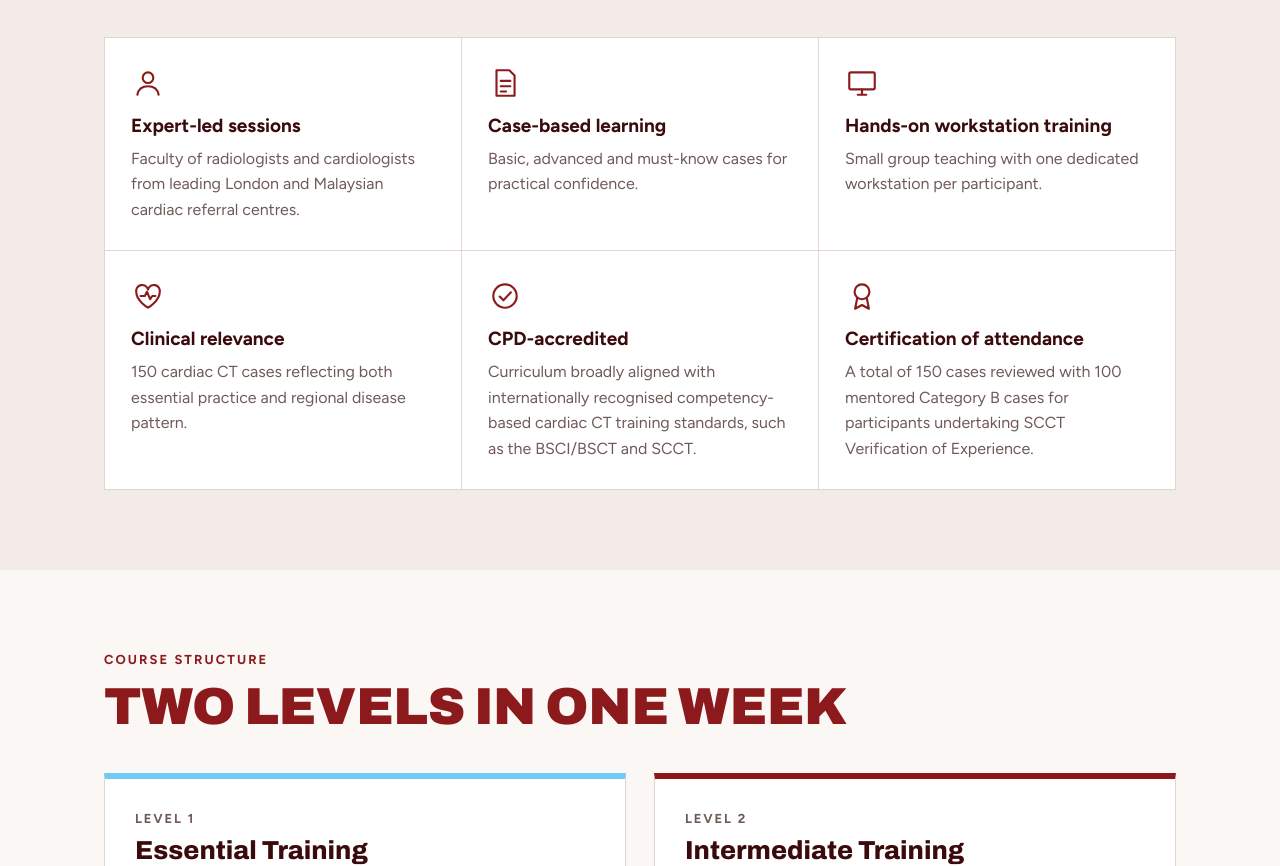
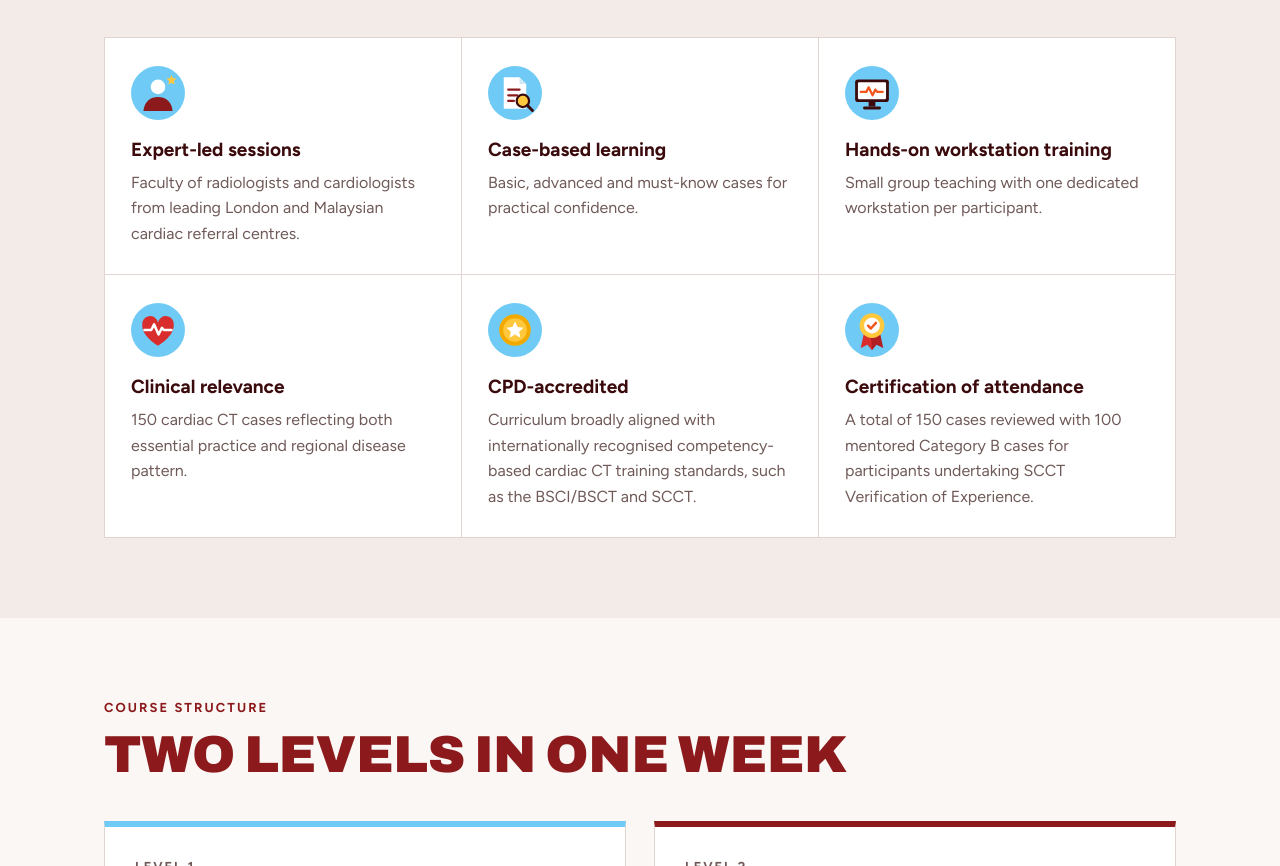
Before and after one commit to medonex11-evx/cardiac-ct-course, a plain HTML site: page index.html in a window 1280 px wide. Shown: the part 2154-3020 px from the top of the page. Drawn offline with Linux system fonts and the light colour scheme.

Commit message:
Update index.html

```diff
--- a/index.html
+++ b/index.html
@@ -99,7 +99,7 @@ h2{font-family:var(--display);font-stretch:118%;font-weight:900;font-size:clamp(
 .grid6 li{padding:28px 26px;border-right:1px solid var(--line);border-bottom:1px solid var(--line);background:var(--white);display:flex;flex-direction:column;gap:8px}
 .grid6 h3{font-size:19px;font-weight:700;line-height:1.25}
 .grid6 p{font-size:16px;color:var(--muted)}
-.grid6 svg{width:34px;height:34px;color:var(--red);margin-bottom:6px}
+.grid6 svg{width:54px;height:54px;margin-bottom:10px}
 
 /* structure */
 .levels{display:grid;grid-template-columns:repeat(2,minmax(0,1fr));gap:28px}
@@ -283,32 +283,32 @@ footer .ftxt{display:flex;flex-direction:column;gap:10px;min-width:0}
     </div>
     <ul class="grid6">
       <li>
-        <svg viewBox="0 0 32 32" fill="none" stroke="currentColor" stroke-width="2" stroke-linecap="round" stroke-linejoin="round" aria-hidden="true"><circle cx="16" cy="11" r="5"/><path d="M6 27c1-5.5 5-8 10-8s9 2.5 10 8"/></svg>
+        <svg viewBox="0 0 48 48" aria-hidden="true"><circle cx="24" cy="24" r="24" fill="#6fcbf5"/><path d="M11 40c1-9 6.5-12.5 13-12.500S36 31 37 40z" fill="#8c1a1c"/><circle cx="24" cy="18.5" r="6.5" fill="#fff"/><path d="M36 8l1.300 2.900 3.200.3-2.400 2.100.7 3.100-2.800-1.600-2.800 1.600.7-3.100-2.400-2.100 3.200-.3z" fill="#ffc83d"/></svg>
         <h3>Expert-led sessions</h3>
         <p>Faculty of radiologists and cardiologists from leading London and Malaysian cardiac referral centres.</p>
       </li>
       <li>
-        <svg viewBox="0 0 32 32" fill="none" stroke="currentColor" stroke-width="2" stroke-linecap="round" stroke-linejoin="round" aria-hidden="true"><path d="M8 4h12l5 5v19H8z"/><path d="M12 14h9M12 19h9M12 24h5"/></svg>
+        <svg viewBox="0 0 48 48" aria-hidden="true"><circle cx="24" cy="24" r="24" fill="#6fcbf5"/><path d="M14 10h14l6 6v22H14z" fill="#fff"/><path d="M28 10v6h6z" fill="#cfe9f7"/><path d="M18 21h10M18 26h8M18 31h5" stroke="#8c1a1c" stroke-width="2" stroke-linecap="round"/><circle cx="31" cy="31" r="5.5" fill="#ffc83d" stroke="#3a0a0c" stroke-width="2"/><path d="M35 35l4.5 4.5" stroke="#3a0a0c" stroke-width="2.600" stroke-linecap="round"/></svg>
         <h3>Case-based learning</h3>
         <p>Basic, advanced and must-know cases for practical confidence.</p>
       </li>
       <li>
-        <svg viewBox="0 0 32 32" fill="none" stroke="currentColor" stroke-width="2" stroke-linecap="round" stroke-linejoin="round" aria-hidden="true"><rect x="4" y="6" width="24" height="16" rx="1.5"/><path d="M12 27h8M16 22v5"/></svg>
+        <svg viewBox="0 0 48 48" aria-hidden="true"><circle cx="24" cy="24" r="24" fill="#6fcbf5"/><rect x="9" y="12" width="30" height="20" rx="2.5" fill="#3a0a0c"/><rect x="11.5" y="14.5" width="25" height="15" rx="1" fill="#fff"/><path d="M14 23h5l2-4 3.5 7 2.5-5 1.5 2h5" fill="none" stroke="#f2561d" stroke-width="2" stroke-linecap="round" stroke-linejoin="round"/><path d="M21 32h6v4h-6z" fill="#3a0a0c"/><rect x="16" y="36" width="16" height="2.600" rx="1.300" fill="#3a0a0c"/></svg>
         <h3>Hands-on workstation training</h3>
         <p>Small group teaching with one dedicated workstation per participant.</p>
       </li>
       <li>
-        <svg viewBox="0 0 32 32" fill="none" stroke="currentColor" stroke-width="2" stroke-linecap="round" stroke-linejoin="round" aria-hidden="true"><path d="M16 27S5 20.5 5 12.500A5.5 5.5 0 0 1 16 10a5.5 5.5 0 0 1 11 2.500C27 20.5 16 27 16 27z"/><path d="M9 16h4l2-4 3 7 2-3h3"/></svg>
+        <svg viewBox="0 0 48 48" aria-hidden="true"><circle cx="24" cy="24" r="24" fill="#6fcbf5"/><path d="M24 38S10 30 10 20a7 7 0 0 1 14-2.500A7 7 0 0 1 38 20c0 10-14 18-14 18z" fill="#d92c2c"/><path d="M12 24h6l2.5-5 4 9 3-6 1.5 2h7" fill="none" stroke="#fff" stroke-width="2.200" stroke-linecap="round" stroke-linejoin="round"/></svg>
         <h3>Clinical relevance</h3>
         <p>150 cardiac CT cases reflecting both essential practice and regional disease pattern.</p>
       </li>
       <li>
-        <svg viewBox="0 0 32 32" fill="none" stroke="currentColor" stroke-width="2" stroke-linecap="round" stroke-linejoin="round" aria-hidden="true"><circle cx="16" cy="16" r="11"/><path d="M11 16.500l3.5 3.500L21.5 12.5"/></svg>
+        <svg viewBox="0 0 48 48" aria-hidden="true"><circle cx="24" cy="24" r="24" fill="#6fcbf5"/><circle cx="24" cy="24" r="14" fill="#f2a900"/><circle cx="24" cy="24" r="10.5" fill="#ffc83d"/><path d="M24 16.500l2.300 4.900 5.300.6-3.900 3.600 1.100 5.200-4.800-2.700-4.800 2.700 1.100-5.200-3.900-3.600 5.300-.6z" fill="#fff"/></svg>
         <h3>CPD-accredited</h3>
         <p>Curriculum broadly aligned with internationally recognised competency-based cardiac CT training standards, such as the BSCI/BSCT and SCCT.</p>
       </li>
       <li>
-        <svg viewBox="0 0 32 32" fill="none" stroke="currentColor" stroke-width="2" stroke-linecap="round" stroke-linejoin="round" aria-hidden="true"><circle cx="16" cy="12" r="7"/><path d="M11.5 18l-2 10 6.5-3.5 6.5 3.5-2-10"/></svg>
+        <svg viewBox="0 0 48 48" aria-hidden="true"><circle cx="24" cy="24" r="24" fill="#6fcbf5"/><path d="M17 26l-3 14 6-3 4 5 1-14z" fill="#d92c2c"/><path d="M31 26l3 14-6-3-4 5-1-14z" fill="#b01f22"/><circle cx="24" cy="20" r="11" fill="#ffc83d"/><circle cx="24" cy="20" r="7" fill="#fff"/><path d="M20.5 20.200l2.5 2.5 4.5-5" fill="none" stroke="#f2561d" stroke-width="2.200" stroke-linecap="round" stroke-linejoin="round"/></svg>
         <h3>Certification of attendance</h3>
         <p>A total of 150 cases reviewed with 100 mentored Category B cases for participants undertaking SCCT Verification of Experience.</p>
       </li>
```
